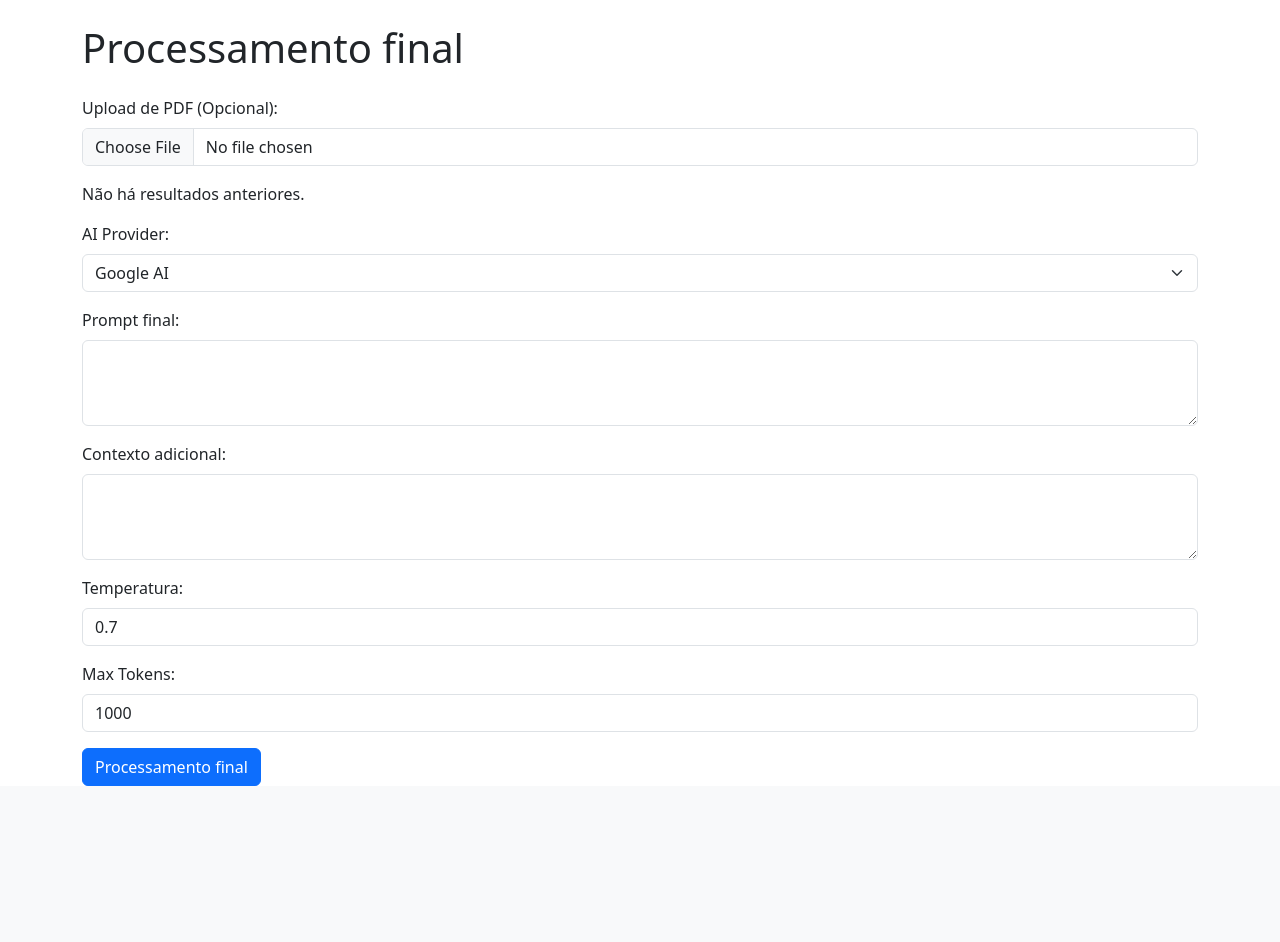
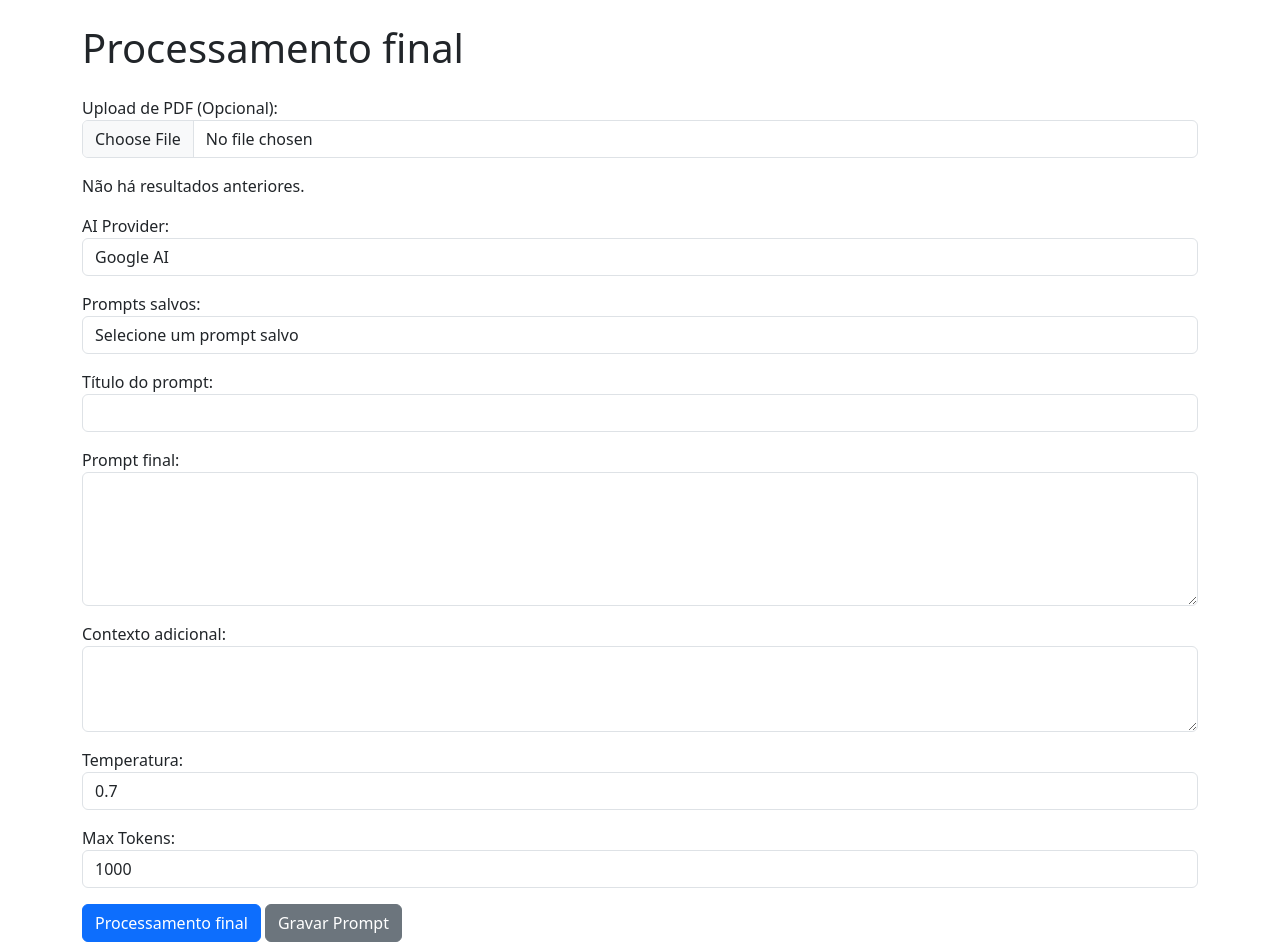
Before and after one commit to FlavioRitz/ai-gen, a Flask app: page /final_process in a window 1280 px wide. Shown: the part 76-1018 px from the top of the page. Before the commit the page ends 862 px from the top, so only its background shows below. Run offline with Flask 3, Linux system fonts and the light colour scheme; the visitor is signed in with stand-in values (Sample User, id 1).

Commit message:
Added save prompt to the final_process route

```diff
--- a/app.py
+++ b/app.py
@@ -44,7 +44,7 @@ SYSTEM_INSTRUCTION = '''Você é um assistente jurídico altamente qualificado,
    d) Esteja preparado para receber informações sobre outros tipos de documentos.
 
 2. Análise Imediata:
-   Ao receber qualquer documento (sentença, recurso, etc.), faça imediatamente um breve resumo dos pontos principais antes de solicitar mais informações.
+   Ao receber qualquer documento (sentença, recurso, etc.), faça imediatamente um breve resumo dos pontos principais antes de solicitar mais informações. SOMENTE PASSE À REDAÇÃO DO VOTO OU ACÓRDÃO QUANDO SOLICITADO PELO USUÁRIO. Responda com o resumo dos principais pontos do documento e solicite mais instruções se necessário.
 
 3. Elaboração do Voto/Acórdão:
    a) Relatório:
@@ -606,6 +606,24 @@ def final_process():
         pdf_results = []
         form_data = {}
 
+    saved_prompts = load_saved_prompts()
+    return render_template('final_process.html', pdf_results=pdf_results, form_data=form_data, saved_prompts=saved_prompts)
+
+
+    # For GET requests
+    session_id = session.get('session_id')
+    data = load_session_data(session_id) if session_id else None
+
+    if isinstance(data, list):
+        pdf_results = data
+        form_data = {}
+    elif isinstance(data, dict):
+        pdf_results = data.get('pdf_results', [])
+        form_data = data.get('form_data', {})
+    else:
+        pdf_results = []
+        form_data = {}
+
     return render_template('final_process.html', pdf_results=pdf_results, form_data=form_data)
 
 @app.route('/save_results', methods=['POST'])
--- a/templates/final_process.html
+++ b/templates/final_process.html
@@ -1,12 +1,11 @@
 {% extends "base.html" %}
 {% block content %}
 
-<h1 class="mb-4">Processamento final</h1>
+<h1 id="processamento-final" class="mb-4">Processamento final</h1>
 
-<form method="POST" enctype="multipart/form-data">
 <div class="mb-3">
-        <label for="file" class="form-label">Upload de PDF (Opcional):</label>
-        <input type="file" class="form-control" id="file" name="file" accept=".pdf">
+    <label for="file">Upload de PDF (Opcional):</label>
+    <input type="file" id="file" name="file" accept=".pdf" class="form-control">
 </div>
 
 {% if pdf_results %}
@@ -20,36 +19,94 @@
 <p>Não há resultados anteriores.</p>
 {% endif %}
 
-<form action="{{ url_for('final_process') }}" method="post">
+<form method="POST">
     <div class="mb-3">
-        <label for="provider" class="form-label">AI Provider:</label>
-        <select class="form-select" id="provider" name="provider" required>
-         <!--    <option value="together" {% if form_data.get('provider') == 'together' %}selected{% endif %}>Together AI</option> -->
-            <option value="google" {% if form_data.get('provider') == 'google' %}selected{% endif %}>Google AI</option>
-            <option value="googleproexp" {% if form_data.get('provider') == 'googleproexp' %}selected{% endif %}>Google AI Pro</option>
-            <option value="googlepro" {% if form_data.get('provider') == 'googlepro' %}selected{% endif %}>Google AI Pro 1.5</option>
-<!--             <option value="groq" {% if form_data.get('provider') == 'groq' %}selected{% endif %}>Groq</option>
-             <option value="openai" {% if form_data.get('provider') == 'openai' %}selected{% endif %}>OpenAI</option>-->
-            <option value="openaimini" {% if form_data.get('provider') == 'openaimini' %}selected{% endif %}>OpenAI Mini</option>
+        <label for="provider">AI Provider:</label>
+        <select id="provider" name="provider" class="form-control">
+            <option value="google">Google AI</option>
+            <option value="googlepro">Google AI Pro</option>
+            <option value="googleproexp">Google AI Pro 1.5</option>
+            <option value="openaimini">OpenAI Mini</option>
         </select>
     </div>
+
     <div class="mb-3">
-        <label for="final_prompt" class="form-label">Prompt final:</label>
-        <textarea class="form-control" id="final_prompt" name="final_prompt" rows="3" required>{{ form_data.get('final_prompt', '') }}</textarea>
+        <label for="saved_prompts">Prompts salvos:</label>
+        <select id="saved_prompts" name="saved_prompts" class="form-control">
+            <option value="">Selecione um prompt salvo</option>
+            {% for prompt in saved_prompts %}
+            <option value="{{ prompt.prompt }}">{{ prompt.title }}</option>
+            {% endfor %}
+        </select>
     </div>
+
     <div class="mb-3">
-        <label for="additional_context" class="form-label">Contexto adicional:</label>
-        <textarea class="form-control" id="additional_context" name="additional_context" rows="3">{{ form_data.get('additional_context', '') }}</textarea>
+        <label for="prompt_title">Título do prompt:</label>
+        <input type="text" id="prompt_title" name="prompt_title" class="form-control">
     </div>
+
     <div class="mb-3">
-        <label for="temperature" class="form-label">Temperatura:</label>
-        <input type="number" class="form-control" id="temperature" name="temperature" step="0.1" min="0" max="1" value="{{ form_data.get('temperature', 0.7) }}" required>
+        <label for="final_prompt">Prompt final:</label>
+        <textarea id="final_prompt" name="final_prompt" rows="5" class="form-control">{{ form_data.get('final_prompt', '') }}</textarea>
     </div>
+
     <div class="mb-3">
-        <label for="max_tokens" class="form-label">Max Tokens:</label>
-        <input type="number" class="form-control" id="max_tokens" name="max_tokens" min="1" value="{{ form_data.get('max_tokens', 1000) }}" required>
+        <label for="additional_context">Contexto adicional:</label>
+        <textarea id="additional_context" name="additional_context" rows="3" class="form-control">{{ form_data.get('additional_context', '') }}</textarea>
     </div>
+
+    <div class="mb-3">
+        <label for="temperature">Temperatura:</label>
+        <input type="number" id="temperature" name="temperature" step="0.1" min="0" max="1" value="{{ form_data.get('temperature', '0.7') }}" class="form-control">
+    </div>
+
+    <div class="mb-3">
+        <label for="max_tokens">Max Tokens:</label>
+        <input type="number" id="max_tokens" name="max_tokens" value="{{ form_data.get('max_tokens', '1000') }}" class="form-control">
+    </div>
+
     <button type="submit" class="btn btn-primary">Processamento final</button>
+    <button type="button" id="save_prompt" class="btn btn-secondary">Gravar Prompt</button>
 </form>
 
 {% endblock %}
+
+{% block scripts %}
+{{ super() }}
+<script>
+    document.getElementById('saved_prompts').addEventListener('change', function() {
+        document.getElementById('final_prompt').value = this.value;
+    });
+
+    document.getElementById('save_prompt').addEventListener('click', function() {
+        var title = document.getElementById('prompt_title').value;
+        var prompt = document.getElementById('final_prompt').value;
+
+        if (!title || !prompt) {
+            alert('Por favor, preencha o título e o prompt antes de salvar.');
+            return;
+        }
+
+        fetch('/save_prompt', {
+            method: 'POST',
+            headers: {
+                'Content-Type': 'application/x-www-form-urlencoded',
+            },
+            body: 'prompt_title=' + encodeURIComponent(title) + '&user_prompt=' + encodeURIComponent(prompt)
+        })
+        .then(response => response.json())
+        .then(data => {
+            if (data.success) {
+                alert('Prompt salvo com sucesso!');
+                var select = document.getElementById('saved_prompts');
+                var option = document.createElement('option');
+                option.text = title;
+                option.value = prompt;
+                select.add(option);
+            } else {
+                alert('Erro ao salvar o prompt.');
+            }
+        });
+    });
+</script>
+{% endblock %}
```
Lines whose indentation alone changed are shown as unchanged.
